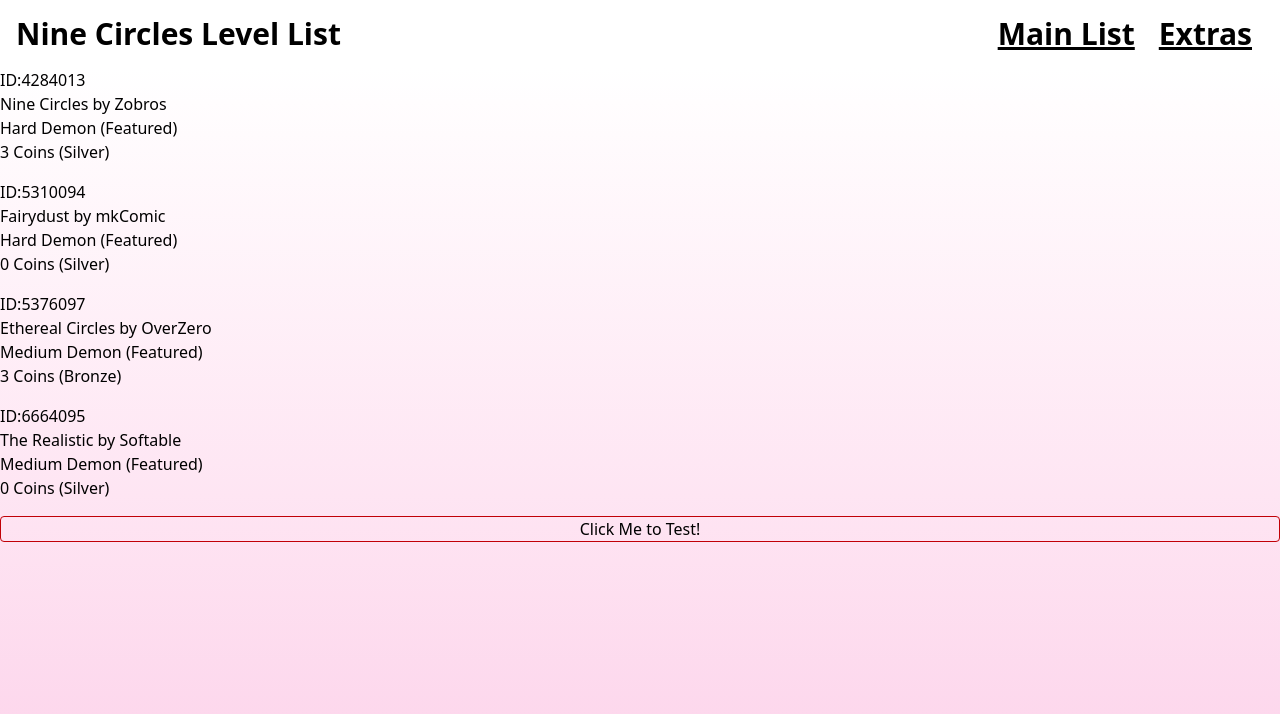
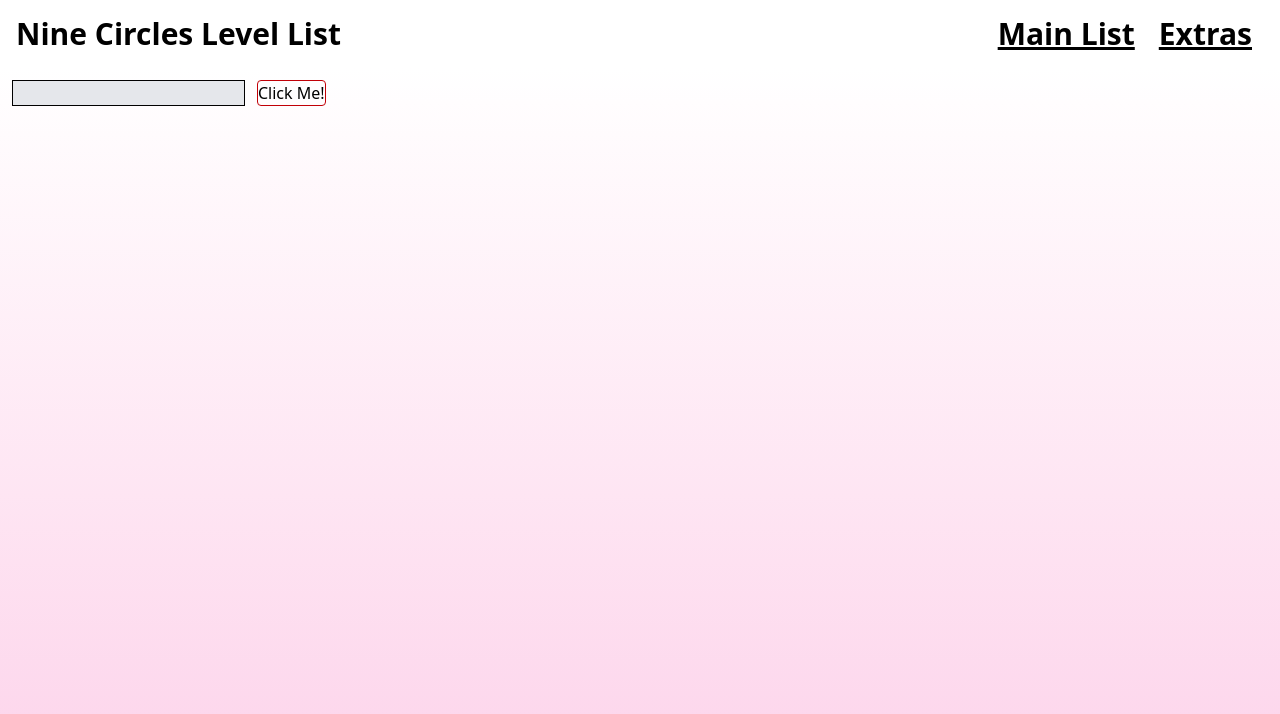
Before and after one commit to Jamming17/nclevelsfrontend, a React (Vite) app: page / in a window 1280 px wide. Shown: the top 714 px of the page. Built offline with nearby package versions, Linux system fonts and the light colour scheme.

Commit message:
Added level search

```diff
--- a/src/components/Level.tsx
+++ b/src/components/Level.tsx
@@ -1,7 +1,7 @@
-import type { LevelType } from "../data/Level";
+import type { LevelInterface } from "../data/Level";
 
 interface LevelProps {
-    level: LevelType;
+    level: LevelInterface;
 }
 
 function Level({level} : LevelProps) {
@@ -9,7 +9,7 @@ function Level({level} : LevelProps) {
         <div className="mb-4 flex flex-col">
             <p className="flex">ID:{level.id}</p>
             <p className="flex">{level.name} by {level.creator}</p>
-            <p className="flex">{level.difficulty} ({level.rating})</p>
+            <p className="flex">{level.difficulty} - {level.stars} ({level.rating})</p>
             <p className="flex">{level.coin_count} Coins ({level.coins_rated ? "Silver" : "Bronze"})</p>
         </div>
     )
--- a/src/data/Level.ts
+++ b/src/data/Level.ts
@@ -1,19 +1,35 @@
-export type LevelType = {
+export interface LevelInterface {
     id: number;
     name: string;
     creator: string;
     difficulty: string;
+    stars: number;
     rating: string;
     coin_count: number;
     coins_rated: boolean;
 }
 
-export const LevelsList: LevelType[] = [
+export function levelInterfaceTypeGuard(obj: any): obj is LevelInterface {
+    return (
+        obj &&
+        !isNaN(Number(obj.id)) &&
+        typeof obj.name === "string" &&
+        typeof obj.creator === "string" &&
+        typeof obj.difficulty === "string" &&
+        !isNaN(Number(obj.stars)) &&
+        typeof obj.rating === "string" &&
+        !isNaN(Number(obj.coin_count)) &&
+        typeof obj.coins_rated === "boolean"
+    );
+}
+
+export const LevelsList: LevelInterface[] = [
     {
         id: 4284013,
         name: "Nine Circles",
         creator: "Zobros",
         difficulty: "Hard Demon",
+        stars: 10,
         rating: "Featured",
         coin_count: 3,
         coins_rated: true
@@ -23,6 +39,7 @@ export const LevelsList: LevelType[] = [
         name: "Fairydust",
         creator: "mkComic",
         difficulty: "Hard Demon",
+        stars: 10,
         rating: "Featured",
         coin_count: 0,
         coins_rated: true
@@ -32,6 +49,7 @@ export const LevelsList: LevelType[] = [
         name: "Ethereal Circles",
         creator: "OverZero",
         difficulty: "Medium Demon",
+        stars: 10,
         rating: "Featured",
         coin_count: 3,
         coins_rated: false
@@ -41,6 +59,7 @@ export const LevelsList: LevelType[] = [
         name: "The Realistic",
         creator: "Softable",
         difficulty: "Medium Demon",
+        stars: 10,
         rating: "Featured",
         coin_count: 0,
         coins_rated: true
--- a/src/pages/List.tsx
+++ b/src/pages/List.tsx
@@ -1,27 +1,56 @@
+import { useState } from "react";
+
 import Level from "../components/Level";
-import { LevelsList } from "../data/Level";
+import { levelInterfaceTypeGuard, type LevelInterface } from "../data/Level";
 import { apiRequest } from "../apiClient";
 
 
 function List() {
 
+    const [ displayedLevel, setDisplayedLevel ] = useState({ id: 0, name: "Loading", creator: "Loading", difficulty: "Loading", rating: "Loading", stars: 0, coin_count: 0, coins_rated: false });
+    const [ levelVisible, setLevelVisible ] = useState(false);
+
+    const [ inputVal, setInputVal ] = useState("s");
+
     async function myApiTestFunc(): Promise<void> {
         try {
             const data = await apiRequest("getLevelId", {
                 params: {
-                    //"str": "4284013",
-                    "str": "nine circles",
-                    "star": 1,
-                    "type": 0
+                    "str": inputVal,
                 }
             });
             console.log("Data successfully retrieved:", data);
+
+            const dataObj = typeof data === "string" ? JSON.parse(data) : data;
+            if (dataObj && typeof dataObj === "object" && "success" in dataObj && "data" in dataObj) {
+                if (dataObj.success === true && levelInterfaceTypeGuard(dataObj.data)) {
+                    setDisplayedLevel(dataObj.data);
+                } else {
+                    console.error("Data in wrong format:", dataObj.data)
+                }
+            } else {
+                console.error("Data in wrong format.");
+            }
+            setLevelVisible(true);
         } catch (err) {
             console.error("Failed to fetch:", err)
         }
     }
 
     return (
+        <>
+            {levelVisible &&
+                <div>
+                    <Level level={displayedLevel} />
+                </div>
+            }
+            <div>
+                <input type="text" className="m-3 border border-black bg-gray-200" onChange={(e) => {setInputVal(e.target.value)}}/>
+                <button className="cursor-pointer border border-red-700 rounded" onClick={myApiTestFunc}>Click Me!</button>
+            </div>
+
+
+        {/*
         <div className="flex flex-col">
             {LevelsList.map(level => (
                 <Level
@@ -30,7 +59,8 @@ function List() {
                 />
             ))}
             <button className="cursor-pointer border border-red-700 rounded" onClick={myApiTestFunc}>Click Me to Test!</button>
-        </div>
+        </div>*/}
+        </>
     )
 }
 export default List;
```
Also changed, not shown: 1 other file (tests, documents, lock files or other folders).
